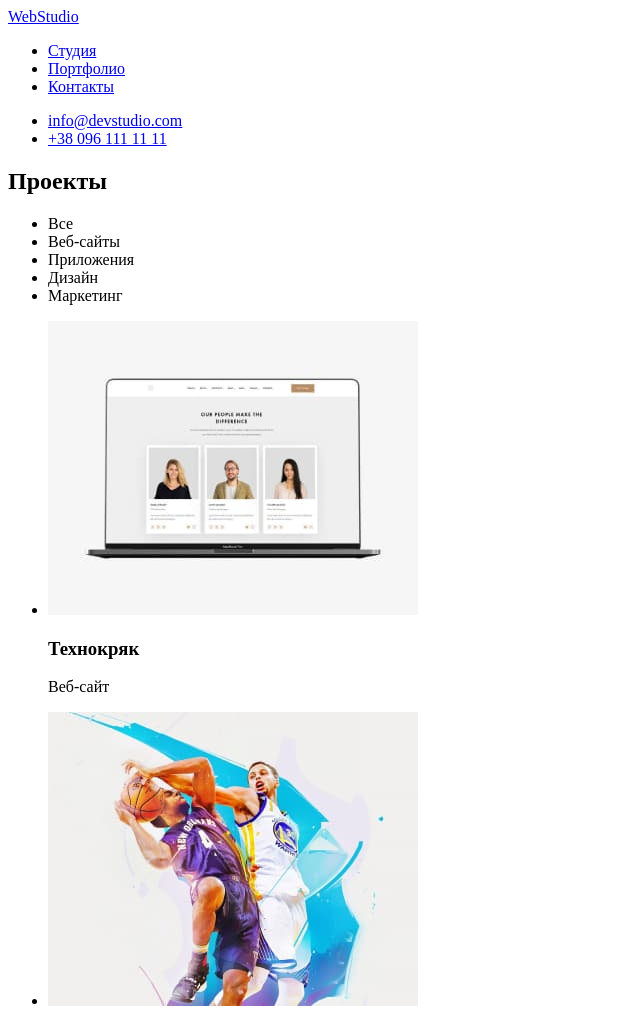
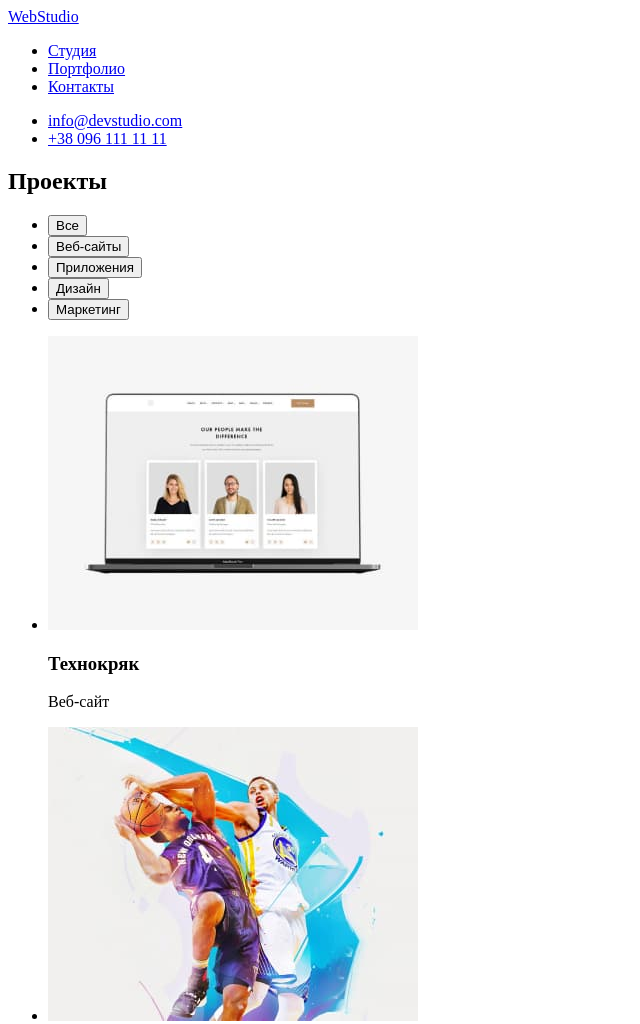
Before and after one commit to danondanissimo/goit-markup-hw-02, a plain HTML site: page portfolio.html in a window 1280 px wide. Shown: the top 1024 px of the page, without its empty margins (0-640 px from the left). Drawn offline with Linux system fonts and the light colour scheme.

Commit message:
Adds buttons
Wrapped filter elements into <button>

```diff
--- a/portfolio.html
+++ b/portfolio.html
@@ -36,11 +36,11 @@
         <!--Скрытый заголовок-->
         <h1>Проекты</h1>
         <ul>
-          <li>Все</li>
-          <li>Веб-сайты</li>
-          <li>Приложения</li>
-          <li>Дизайн</li>
-          <li>Маркетинг</li>
+          <li><button type="button">Все</button></li>
+          <li><button type="button">Веб-сайты</button></li>
+          <li><button type="button">Приложения</button></li>
+          <li><button type="button">Дизайн</button></li>
+          <li><button type="button">Маркетинг</button></li>
         </ul>
         <ul>
           <li>
```
